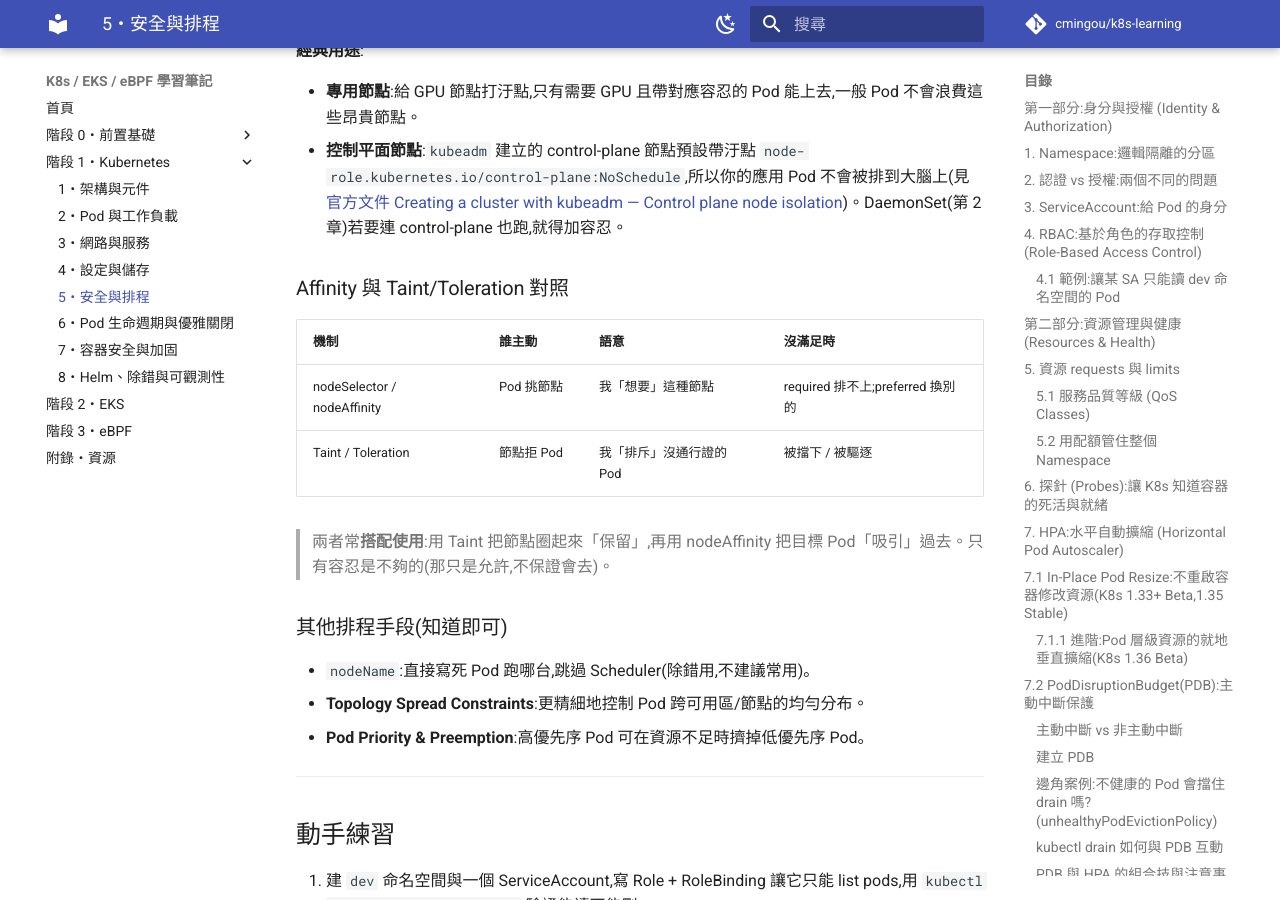
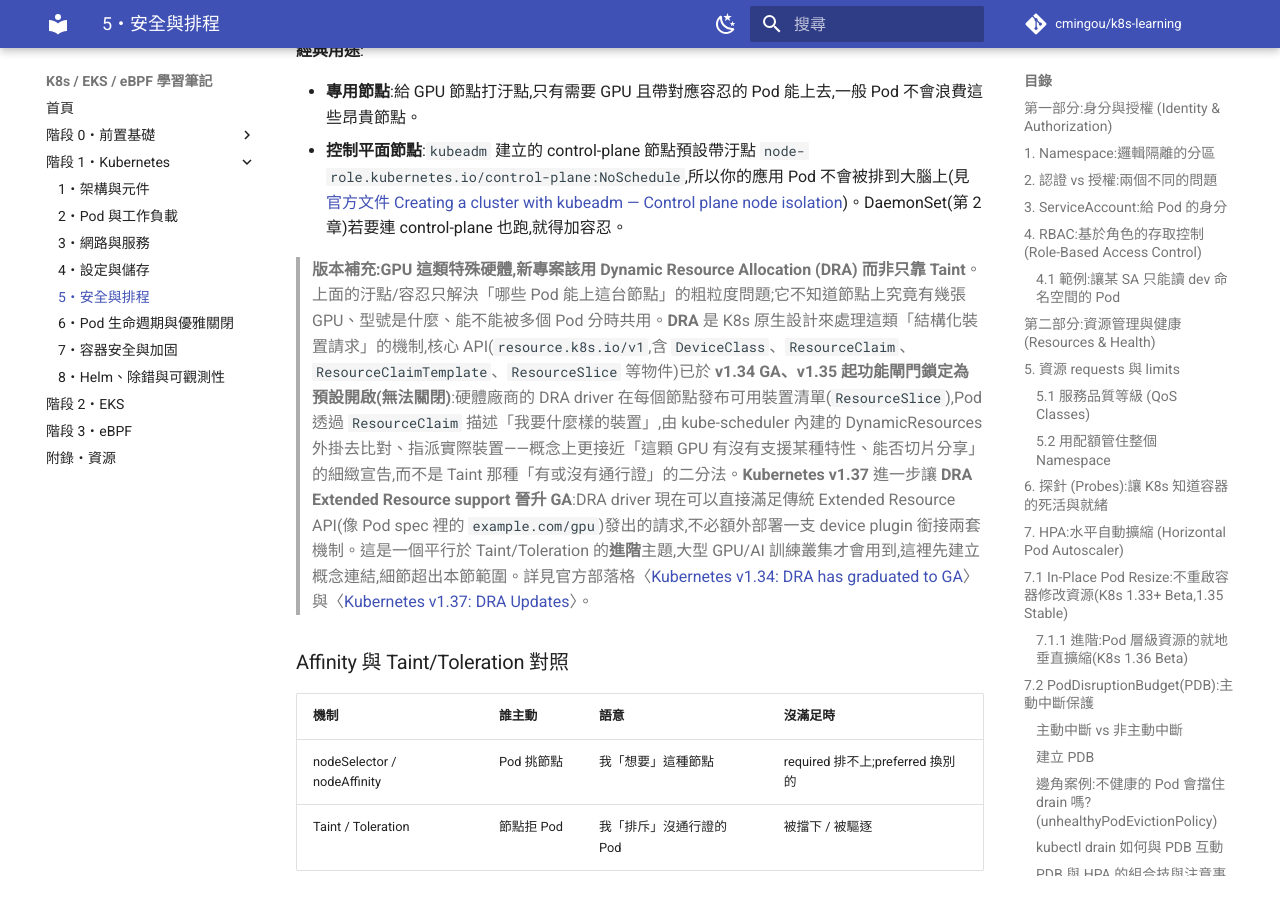
Before and after one commit to cmingou/k8s-learning, an MkDocs documentation site: the page built from docs/01-kubernetes/05-security-scheduling.md, in a window 1280 px wide and 900 px high, scrolled down 13956 px. Built offline with MkDocs 1.6.1 and Material for MkDocs 9.7.7, drawn with Linux system fonts in a browser that asks for light colours; comment, search, counter and statistics services are not loaded.

Commit message:
Document Dynamic Resource Allocation (DRA) alongside GPU taint scheduling
Add a version note in the taint/toleration GPU section introducing DRA
as the structured, fine-grained alternative to plain taints for
device scheduling: core API (resource.k8s.io/v1) GA in v1.34 and
feature-gate-locked-on since v1.35, plus v1.37's DRA Extended Resource
support GA letting DRA drivers satisfy legacy extended-resource
requests (e.g. example.com/gpu) without a separate device plugin.

Sourced from the official kubernetes.io blog posts for the v1.34 and
v1.37 DRA graduations.

Co-Authored-By: Claude Sonnet 5 <noreply@anthropic.com>
Claude-Session: https://claude.ai/code/session_01K22W4qLjEoobogMcQjdGbo

```diff
--- a/docs/01-kubernetes/05-security-scheduling.md
+++ b/docs/01-kubernetes/05-security-scheduling.md
@@ -579,6 +579,8 @@ spec:
 - **專用節點**:給 GPU 節點打汙點,只有需要 GPU 且帶對應容忍的 Pod 能上去,一般 Pod 不會浪費這些昂貴節點。
 - **控制平面節點**:`kubeadm` 建立的 control-plane 節點預設帶汙點 `node-role.kubernetes.io/control-plane:NoSchedule`,所以你的應用 Pod 不會被排到大腦上(見[官方文件 Creating a cluster with kubeadm — Control plane node isolation](https://kubernetes.io/docs/setup/production-environment/tools/kubeadm/create-cluster-kubeadm/#control-plane-node-isolation))。DaemonSet(第 2 章)若要連 control-plane 也跑,就得加容忍。
 
+> **版本補充:GPU 這類特殊硬體,新專案該用 Dynamic Resource Allocation (DRA) 而非只靠 Taint**。上面的汙點/容忍只解決「哪些 Pod 能上這台節點」的粗粒度問題;它不知道節點上究竟有幾張 GPU、型號是什麼、能不能被多個 Pod 分時共用。**DRA** 是 K8s 原生設計來處理這類「結構化裝置請求」的機制,核心 API(`resource.k8s.io/v1`,含 `DeviceClass`、`ResourceClaim`、`ResourceClaimTemplate`、`ResourceSlice` 等物件)已於 **v1.34 GA、v1.35 起功能閘門鎖定為預設開啟(無法關閉)**:硬體廠商的 DRA driver 在每個節點發布可用裝置清單(`ResourceSlice`),Pod 透過 `ResourceClaim` 描述「我要什麼樣的裝置」,由 kube-scheduler 內建的 DynamicResources 外掛去比對、指派實際裝置——概念上更接近「這顆 GPU 有沒有支援某種特性、能否切片分享」的細緻宣告,而不是 Taint 那種「有或沒有通行證」的二分法。**Kubernetes v1.37** 進一步讓 **DRA Extended Resource support 晉升 GA**:DRA driver 現在可以直接滿足傳統 Extended Resource API(像 Pod spec 裡的 `example.com/gpu`)發出的請求,不必額外部署一支 device plugin 銜接兩套機制。這是一個平行於 Taint/Toleration 的**進階**主題,大型 GPU/AI 訓練叢集才會用到,這裡先建立概念連結,細節超出本節範圍。詳見官方部落格〈[Kubernetes v1.34: DRA has graduated to GA](https://kubernetes.io/blog/2025/09/01/kubernetes-v1-34-dra-updates/)〉與〈[Kubernetes v1.37: DRA Updates](https://kubernetes.io/blog/2026/09/03/kubernetes-v1-37-dra-updates/)〉。
+
 ### Affinity 與 Taint/Toleration 對照
 
 | 機制 | 誰主動 | 語意 | 沒滿足時 |
```
